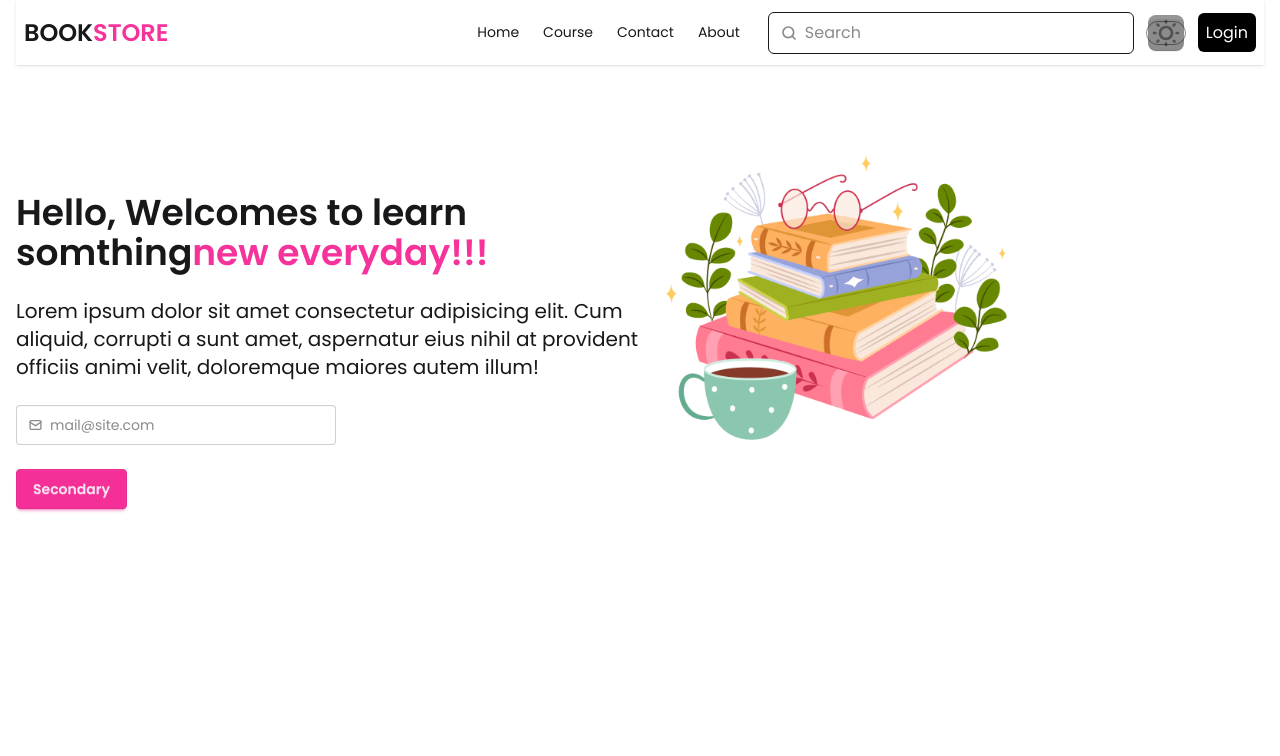
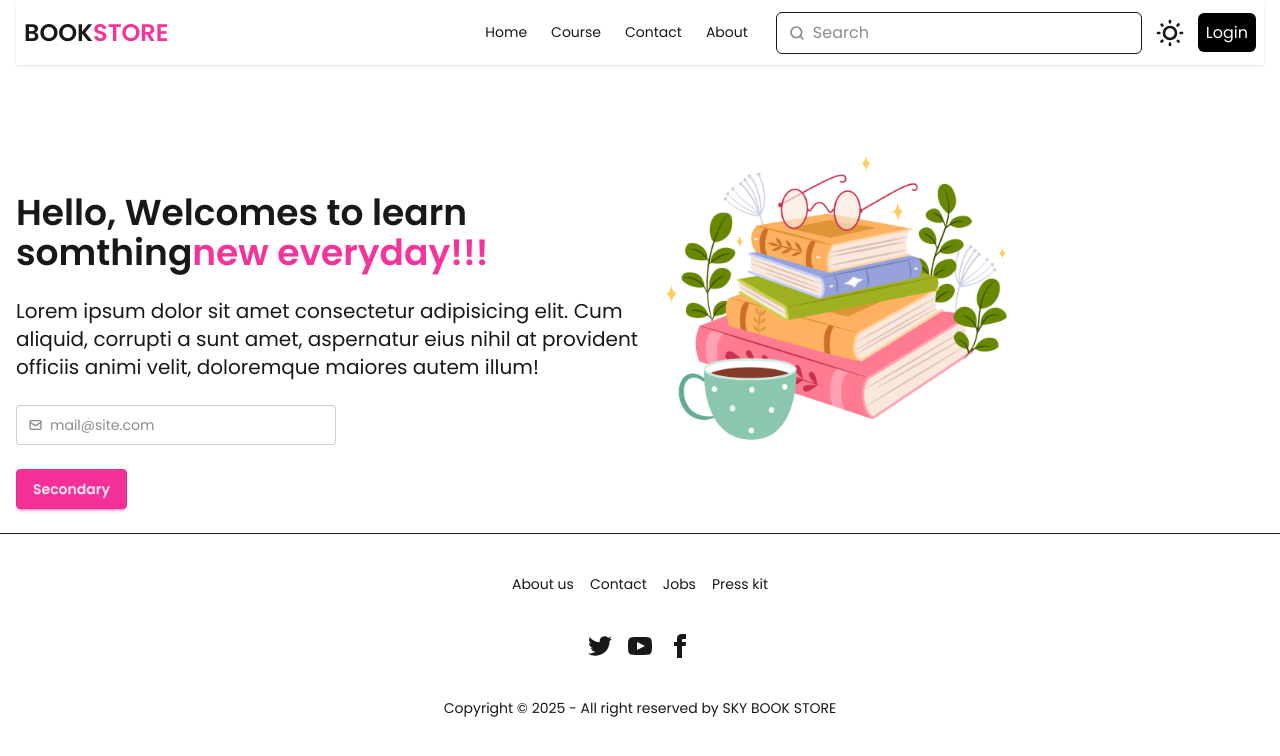
Before and after one commit to akashshukla748972/book_store, a React (Vite) app in the folder frontend/: page / in a window 1280 px wide. Shown: the top 756 px of the page. Built offline with nearby package versions, Linux system fonts and the light colour scheme.

Commit message:
add footer

```diff
--- a/frontend/src/App.jsx
+++ b/frontend/src/App.jsx
@@ -1,12 +1,14 @@
 import React from "react";
 import Navbar from "./components/Navbar";
 import Banner from "./components/Banner";
+import Footer from "./components/Footer";
 
 const App = () => {
   return (
     <div>
       <Navbar />
       <Banner />
+      <Footer />
     </div>
   );
 };
--- /dev/null
+++ b/frontend/src/components/Footer.jsx
@@ -0,0 +1,64 @@
+import React from "react";
+
+const Footer = () => {
+  return (
+    <>
+      <div className="mt-6">
+        <hr className="" />
+        <footer className="footer footer-horizontal footer-center text-base-content rounded p-10">
+          <nav className="grid grid-flow-col gap-4">
+            <a className="link link-hover">About us</a>
+            <a className="link link-hover">Contact</a>
+            <a className="link link-hover">Jobs</a>
+            <a className="link link-hover">Press kit</a>
+          </nav>
+          <nav>
+            <div className="grid grid-flow-col gap-4">
+              <a>
+                <svg
+                  xmlns="http://www.w3.org/2000/svg"
+                  width="24"
+                  height="24"
+                  viewBox="0 0 24 24"
+                  className="fill-current"
+                >
+                  <path d="M24 4.557c-.883.392-1.832.656-2.828.775 1.017-.609 1.798-1.574 2.165-2.724-.951.564-2.005.974-3.127 1.195-.897-.957-2.178-1.555-3.594-1.555-3.179 0-5.515 2.966-4.797 6.045-4.091-.205-7.719-2.165-10.148-5.144-1.29 2.213-.669 5.108 1.523 6.574-.806-.026-1.566-.247-2.229-.616-.054 2.281 1.581 4.415 3.949 4.89-.693.188-1.452.232-2.224.084.626 1.956 2.444 3.379 4.6 3.419-2.07 1.623-4.678 2.348-7.29 2.04 2.179 1.397 4.768 2.212 7.548 2.212 9.142 0 14.307-7.721 13.995-14.646.962-.695 1.797-1.562 2.457-2.549z"></path>
+                </svg>
+              </a>
+              <a>
+                <svg
+                  xmlns="http://www.w3.org/2000/svg"
+                  width="24"
+                  height="24"
+                  viewBox="0 0 24 24"
+                  className="fill-current"
+                >
+                  <path d="M19.615 3.184c-3.604-.246-11.631-.245-15.23 0-3.897.266-4.356 2.62-4.385 8.816.029 6.185.484 8.549 4.385 8.816 3.6.245 11.626.246 15.23 0 3.897-.266 4.356-2.62 4.385-8.816-.029-6.185-.484-8.549-4.385-8.816zm-10.615 12.816v-8l8 3.993-8 4.007z"></path>
+                </svg>
+              </a>
+              <a>
+                <svg
+                  xmlns="http://www.w3.org/2000/svg"
+                  width="24"
+                  height="24"
+                  viewBox="0 0 24 24"
+                  className="fill-current"
+                >
+                  <path d="M9 8h-3v4h3v12h5v-12h3.642l.358-4h-4v-1.667c0-.955.192-1.333 1.115-1.333h2.885v-5h-3.808c-3.596 0-5.192 1.583-5.192 4.615v3.385z"></path>
+                </svg>
+              </a>
+            </div>
+          </nav>
+          <aside>
+            <p>
+              Copyright © {new Date().getFullYear()} - All right reserved by SKY
+              BOOK STORE
+            </p>
+          </aside>
+        </footer>
+      </div>
+    </>
+  );
+};
+
+export default Footer;
--- a/frontend/src/components/Navbar.jsx
+++ b/frontend/src/components/Navbar.jsx
@@ -80,7 +80,7 @@
               />
             </label>
           </div>
-          <div className="toggle">
+          <div className="">
             <label className="swap swap-rotate">
               {/* this hidden checkbox controls the state */}
               <input
```
